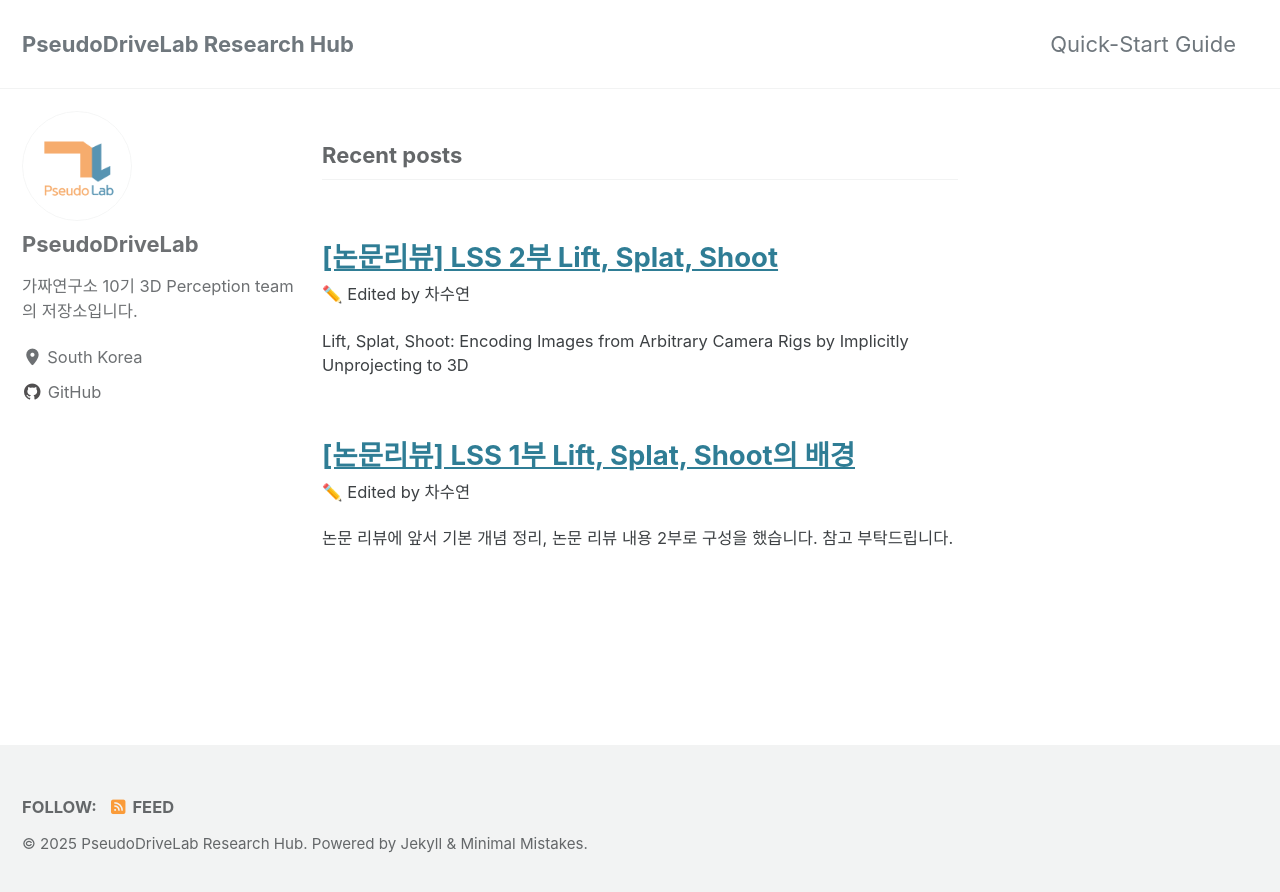
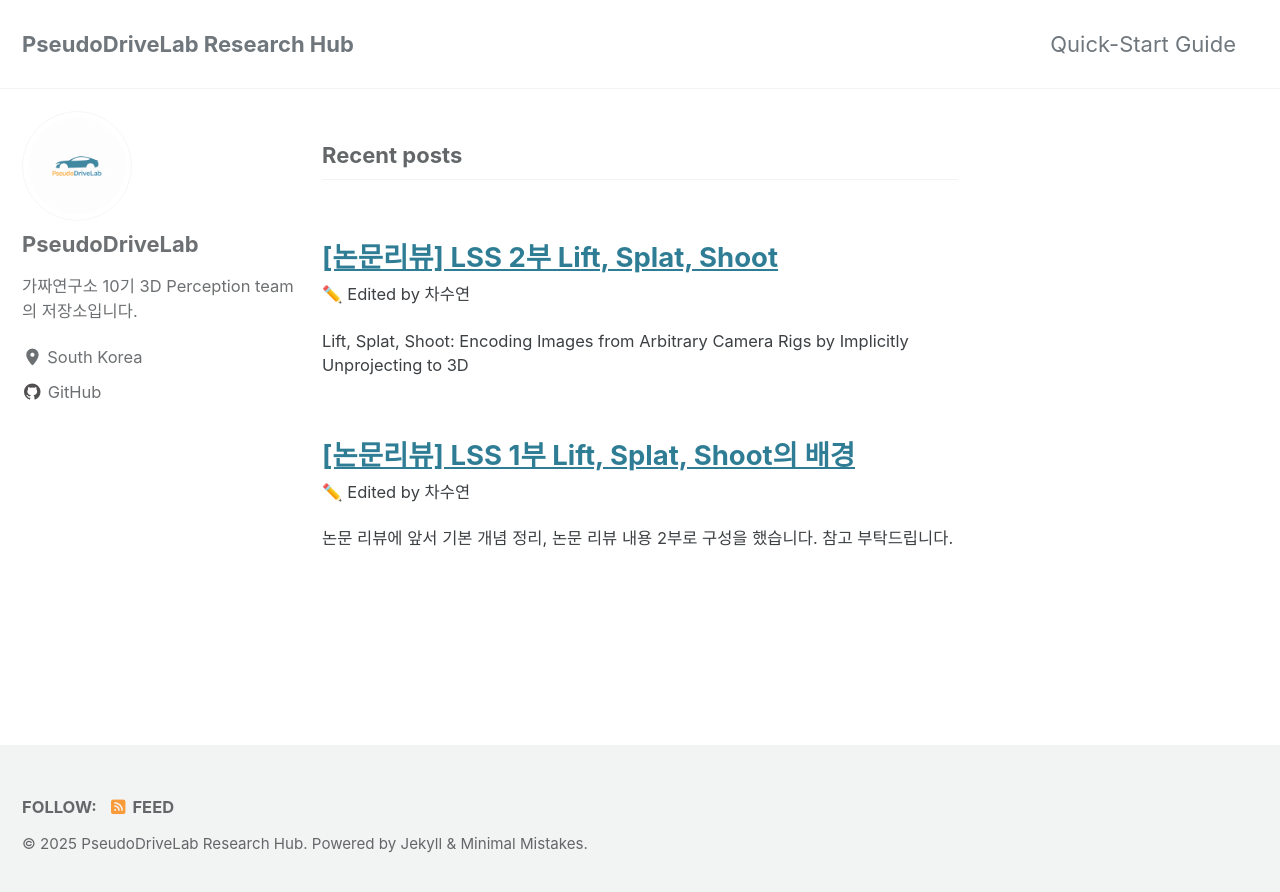
Before and after one commit to sawo0150/3D-Perception, a Jekyll site: the page built from index.html, in a window 1280 px wide. Shown: the top 892 px of the page. Built offline with Jekyll 4.4.1, drawn with Linux system fonts in a browser that asks for light colours; cached includes are drawn as plain includes; the list of posts is cut into pages by our own code.

Commit message:
update profile image

```diff
--- a/_config.yml
+++ b/_config.yml
@@ -115,7 +115,7 @@ analytics:
 # Site Author
 author:
   name             : "PseudoDriveLab"
-  avatar           : "/assets/images/pseudolab.png" # path of avatar image, e.g. "/assets/images/bio-photo.jpg"
+  avatar           : "/assets/images/PseudoDriveLab.png" # path of avatar image, e.g. "/assets/images/bio-photo.jpg"
   bio              : "가짜연구소 10기 3D Perception team의 저장소입니다."
   location         : "South Korea"
   email            :
```
Also changed, not shown: assets/images/PseudoDriveLab.png (added).
